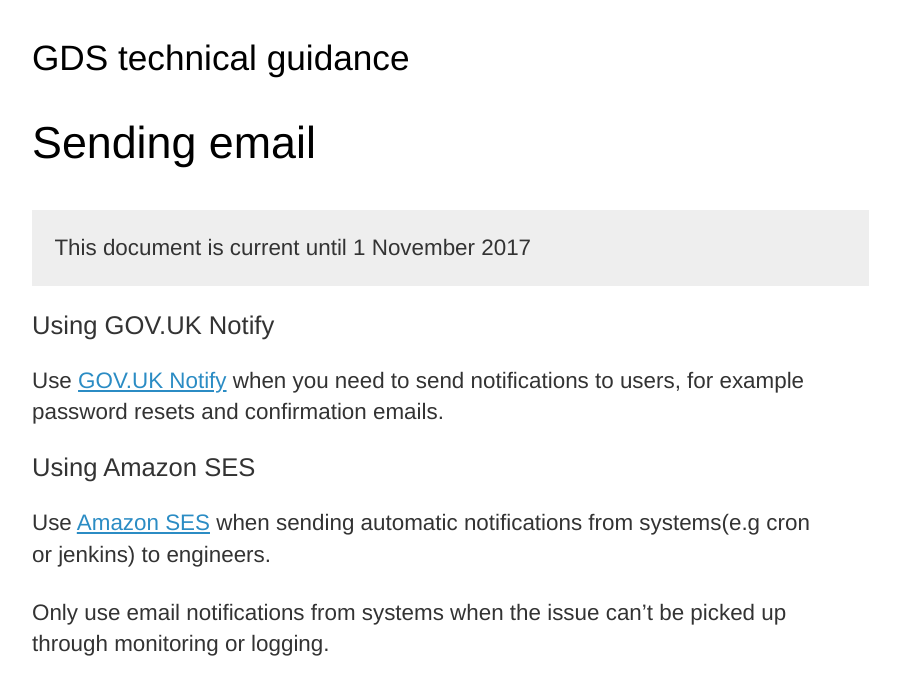
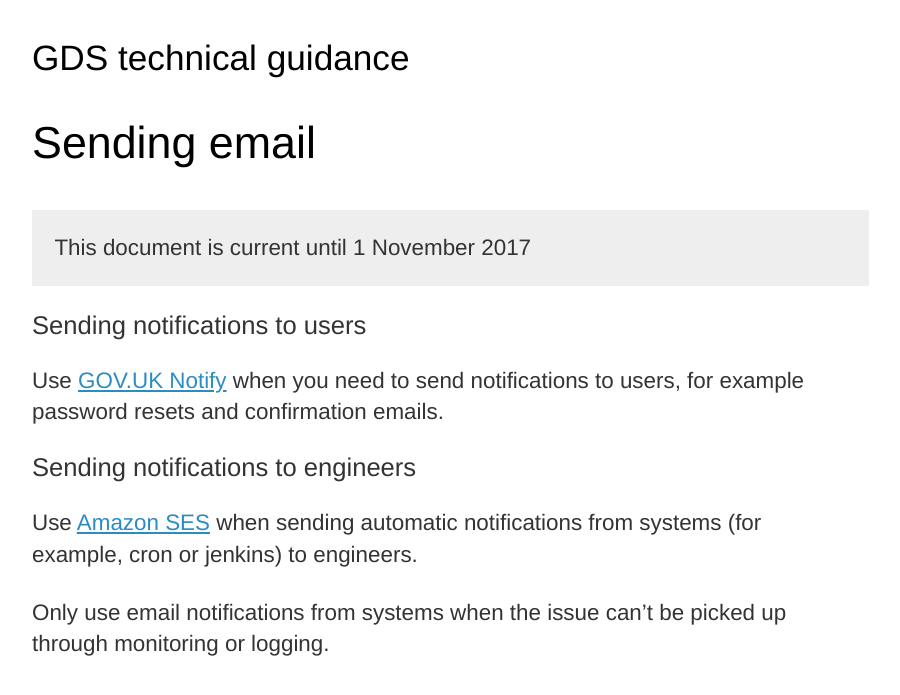
Before and after one commit to alphagov/gds-way, a Jekyll site: the page built from sending-email.md, in a window 1280 px wide. Shown: the top 695 px of the page, without its empty margins (8-908 px from the left). Built offline with Jekyll 4.4.1, drawn with Linux system fonts in a browser that asks for light colours.

Commit message:
Changed titles
Changed section titles to reflect needs rather than technology.

```diff
--- a/sending-email.md
+++ b/sending-email.md
@@ -4,12 +4,12 @@ layout: recommendation
 expires: 2017-11-01
 ---
 
-## Using GOV.UK Notify
+## Sending notifications to users
 
 Use [GOV.UK Notify](https://www.notifications.service.gov.uk/) when you need to send notifications to users, for example password resets and confirmation emails.
 
-## Using Amazon SES
+## Sending notifications to engineers
 
-Use [Amazon SES](https://aws.amazon.com/ses/) when sending automatic notifications from systems(e.g cron or jenkins) to engineers.
+Use [Amazon SES](https://aws.amazon.com/ses/) when sending automatic notifications from systems (for example, cron or jenkins) to engineers.
 
 Only use email notifications from systems when the issue can't be picked up through monitoring or logging.
```
Also changed, not shown: 1 other file.
